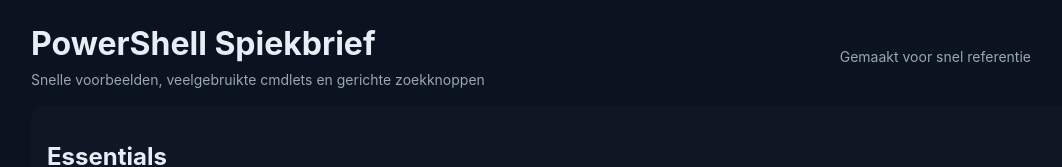
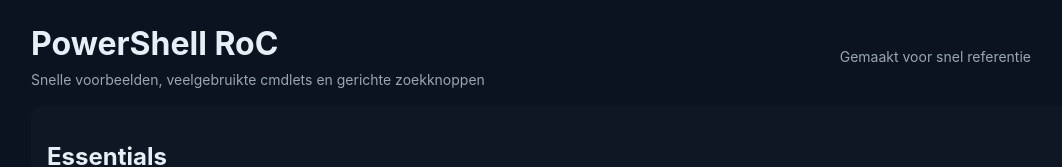
Before and after one commit to Bstn2046/powershell-spiekbrief, a plain HTML site: page Index.html in a window 1280 px wide. Shown: the top 167 px of the page, without its empty margins (109-1171 px from the left). Drawn offline with Linux system fonts and the light colour scheme.

Commit message:
Update Index.html

```diff
--- a/Index.html
+++ b/Index.html
@@ -3,7 +3,7 @@
 <head>
 <meta charset="utf-8">
 <meta name="viewport" content="width=device-width, initial-scale=1">
-<title>PowerShell Spiekbrief — Snel</title>
+<title>PowerShell RoC — Snel</title>
 <style>
   body{font-family:Inter,system-ui,Arial;margin:0;background:#0b1220;color:#e6eef6;padding:24px}
   .wrap{max-width:1000px;margin:0 auto}
@@ -22,7 +22,7 @@
   <div class="wrap">
     <header>
       <div>
-        <h1>PowerShell Spiekbrief</h1>
+        <h1>PowerShell RoC</h1>
         <div class="muted">Snelle voorbeelden, veelgebruikte cmdlets en gerichte zoekknoppen</div>
       </div>
       <div class="muted">Gemaakt voor snel referentie</div>
@@ -230,4 +230,5 @@ Get-ADUser -Filter * -Properties Department,Title |
     <footer style="margin-top:18px;color:#9aa7b2">Made for quick reference • Pas naar wens aan</footer>
   </div>
 </body>
+
 </html>
```
